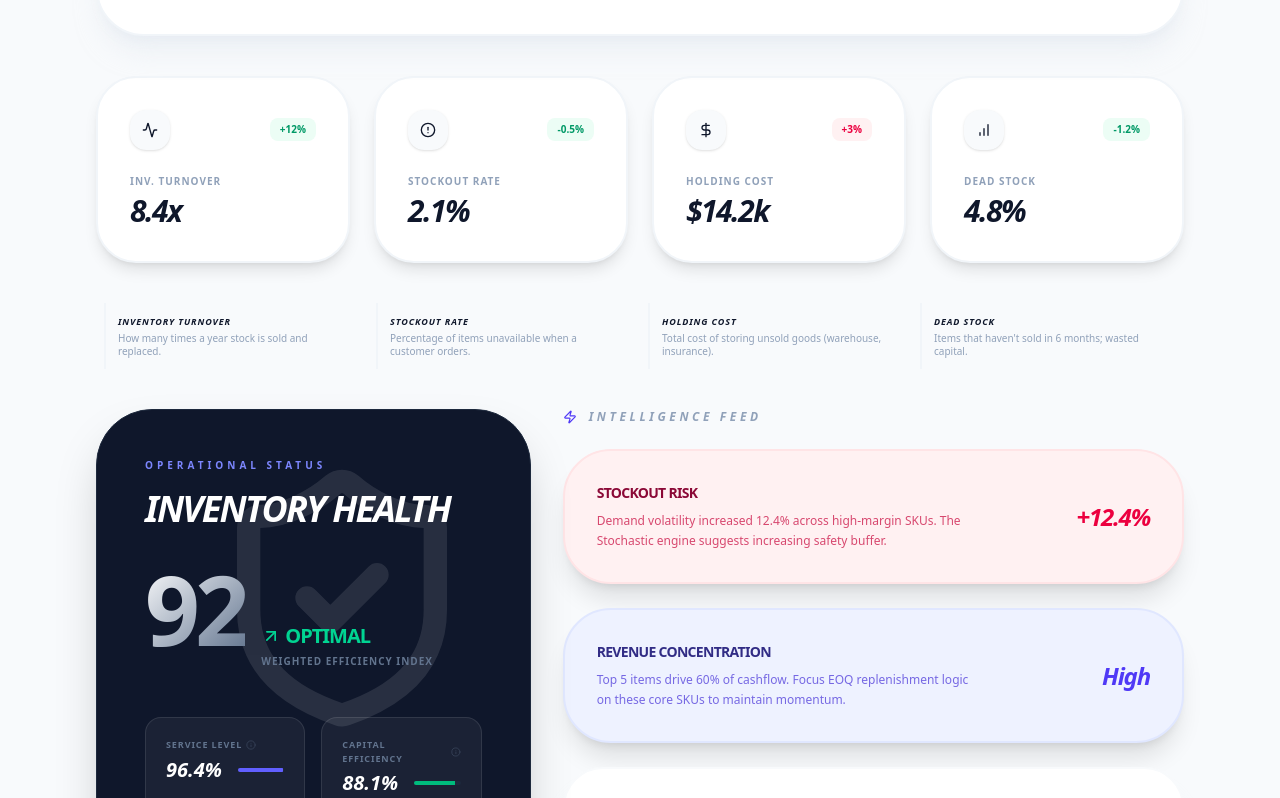
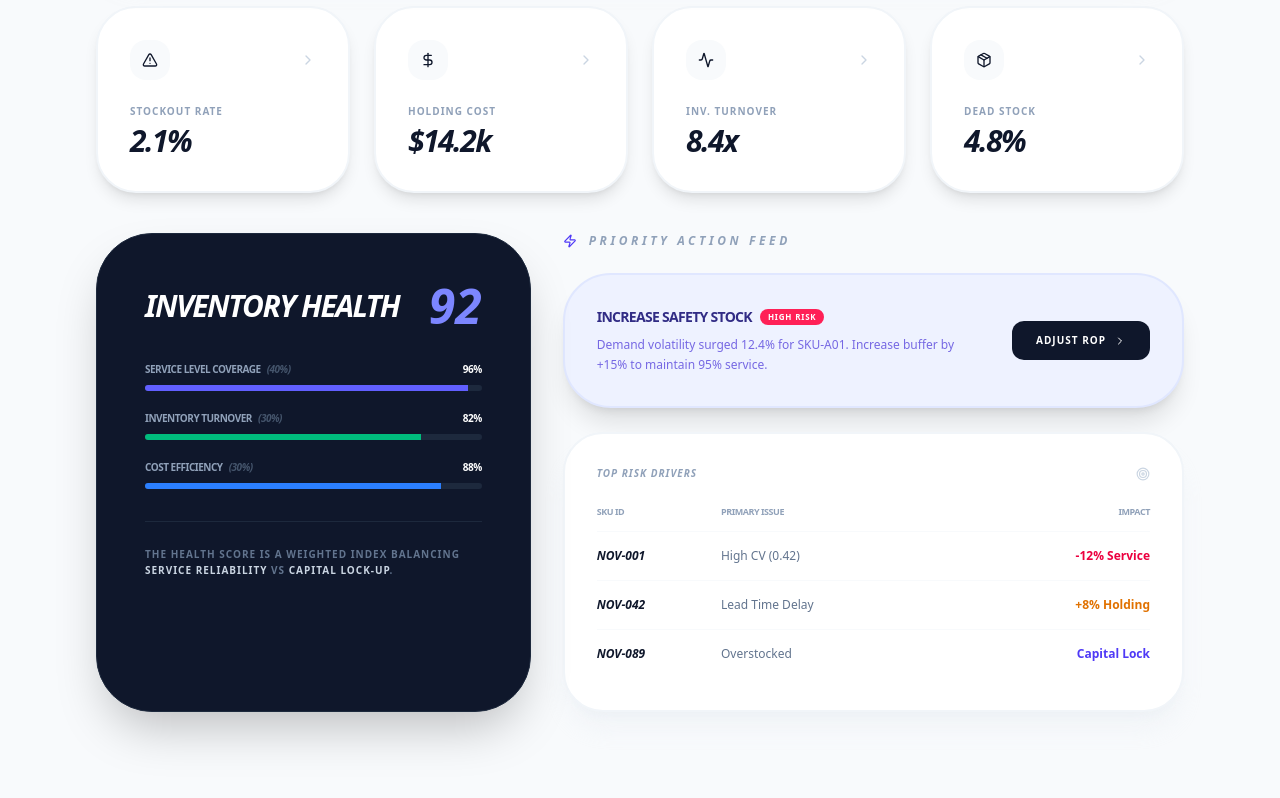
Before and after one commit to pankrulez/NovaCart-Inventory-Optimization, a Next.js app in the folder frontend/: page / in a window 1280 px wide. Shown: the part 362-1160 px from the top of the page. Built offline with nearby package versions, Linux system fonts and the light colour scheme; no server answers.

Commit message:
UI enhancements

```diff
--- a/frontend/src/app/page.tsx
+++ b/frontend/src/app/page.tsx
@@ -12,6 +12,12 @@ import PipelineSection from '@/components/Pipeline';
 import DemandForecastSection from '@/components/DemandForecast';
 
 export default function NovaCartModular() {
+  const navigateToTab = (tabId: string, customInputs?: any) => {
+  setActiveTab(tabId);
+  if (customInputs) {
+    setInputs({ ...inputs, ...customInputs });
+  }
+};
   // 1. GLOBAL STATE
   const [activeTab, setActiveTab] = useState('home');
   const [loading, setLoading] = useState(false);
@@ -87,7 +93,7 @@ export default function NovaCartModular() {
 
       {/* --- MAIN CONTENT AREA --- */}
       <main className="max-w-6xl mx-auto py-12 px-8">
-        {activeTab === 'home' && <HomeSection />}
+        {activeTab === 'home' && <HomeSection onNavigate={navigateToTab} />}
 
         {activeTab === 'optimizer' && (
           <OptimizerSection
--- a/frontend/src/components/Home.tsx
+++ b/frontend/src/components/Home.tsx
@@ -1,121 +1,106 @@
 "use client";
 import React from 'react';
 import {
-  TrendingUp, AlertCircle, ShieldCheck, DollarSign,
-  ArrowUpRight, Activity, Zap, BarChart, Info, Target, Box
+  ShieldCheck, AlertTriangle, ArrowUpRight, Zap,
+  Activity, Info, ChevronRight, Package, DollarSign, Target
 } from 'lucide-react';
-import { AreaChart, Area, ResponsiveContainer } from 'recharts';
 
-export default function HomeSection() {
-  const trendData = [
-    { name: 'M', value: 400 }, { name: 'T', value: 300 },
-    { name: 'W', value: 600 }, { name: 'T', value: 800 },
-    { name: 'F', value: 500 }, { name: 'S', value: 900 },
-  ];
+export default function HomeSection({ onNavigate }: any) {
 
   return (
     <div className="space-y-10 animate-in fade-in slide-in-from-bottom-4 duration-1000">
 
-      {/* --- PROJECT OVERVIEW HEADER --- */}
+      {/* --- 1. PROJECT OVERVIEW --- */}
       <div className="bg-white border-2 border-slate-100 p-10 rounded-[3rem] shadow-xl shadow-slate-200/50 relative overflow-hidden">
-        <div className="absolute top-0 right-0 p-8 opacity-5">
-          <Box size={180} className="text-indigo-600" />
-        </div>
         <div className="relative z-10 max-w-3xl space-y-4">
-          <h2 className="text-3xl font-black text-slate-900 tracking-tighter uppercase italic">NovaCart: Adaptive Inventory Engine</h2>
+          <h2 className="text-3xl font-black text-slate-900 tracking-tighter uppercase italic">NovaCart Architecture</h2>
           <p className="text-slate-500 font-medium leading-relaxed">
-            An enterprise-grade supply chain solution utilizing <strong className="text-slate-900 font-black">Stochastic Modeling</strong> and <strong className="text-slate-900 font-black">Economic Order Quantity (EOQ)</strong> optimization.
-            NovaCart analyzes demand volatility and lead-time variance to minimize holding costs while maintaining a
-            <strong className="text-slate-900 font-black"> 95%+ service level</strong> across global catalogs.
+            A stochastic inventory engine that bridges the gap between <strong className="text-slate-900 font-black">Predictive Analytics</strong> and <strong className="text-slate-900 font-black">Operational Execution</strong>.
           </p>
-          <div className="flex gap-4">
-            <span className="bg-indigo-50 text-indigo-600 text-[9px] font-black px-3 py-1.5 rounded-lg uppercase tracking-widest border border-indigo-100 shadow-sm">Statistical Simulation</span>
-            <span className="bg-emerald-50 text-emerald-600 text-[9px] font-black px-3 py-1.5 rounded-lg uppercase tracking-widest border border-emerald-100 shadow-sm">Real-time Optimization</span>
-          </div>
         </div>
       </div>
 
-      {/* --- TOP ROW: KPI STRIP --- */}
+      {/* --- 2. CLICKABLE KPI STRIP (DRILL-DOWN) --- */}
       <div className="grid grid-cols-1 md:grid-cols-4 gap-6">
-        <KPIItem title="Inv. Turnover" val="8.4x" change="+12%" up={true} icon={<Activity size={16}/>} />
-        <KPIItem title="Stockout Rate" val="2.1%" change="-0.5%" up={true} icon={<AlertCircle size={16}/>} />
-        <KPIItem title="Holding Cost" val="$14.2k" change="+3%" up={false} icon={<DollarSign size={16}/>} />
-        <KPIItem title="Dead Stock" val="4.8%" change="-1.2%" up={true} icon={<BarChart size={16}/>} />
-      </div>
-
-      {/* --- METRIC DEFINITIONS (EXPLAINER) --- */}
-      <div className="grid grid-cols-1 md:grid-cols-4 gap-4 px-2">
-        <MetricDef label="Inventory Turnover" desc="How many times a year stock is sold and replaced." />
-        <MetricDef label="Stockout Rate" desc="Percentage of items unavailable when a customer orders." />
-        <MetricDef label="Holding Cost" desc="Total cost of storing unsold goods (warehouse, insurance)." />
-        <MetricDef label="Dead Stock" desc="Items that haven't sold in 6 months; wasted capital." />
+        <KPIButton
+          title="Stockout Rate" val="2.1%" change="-0.5%"
+          icon={<AlertTriangle size={16}/>} color="rose"
+          onClick={() => onNavigate('optimizer')}
+        />
+        <KPIButton
+          title="Holding Cost" val="$14.2k" change="+3%"
+          icon={<DollarSign size={16}/>} color="indigo"
+          onClick={() => onNavigate('optimization')}
+        />
+        <KPIButton
+          title="Inv. Turnover" val="8.4x" change="+12%"
+          icon={<Activity size={16}/>} color="emerald"
+          onClick={() => onNavigate('data-lab')}
+        />
+        <KPIButton
+          title="Dead Stock" val="4.8%" change="-1.2%"
+          icon={<Package size={16}/>} color="amber"
+          onClick={() => onNavigate('data-lab')}
+        />
       </div>
 
       <div className="grid grid-cols-12 gap-8">
-        {/* --- LEFT: INVENTORY HEALTH SCORE --- */}
-        <div className="col-span-12 lg:col-span-5 bg-slate-900 rounded-[3.5rem] p-12 text-white shadow-2xl relative overflow-hidden group border border-slate-800">
-          <div className="absolute top-0 right-0 p-12 opacity-10 group-hover:rotate-12 transition-transform duration-1000">
-             <ShieldCheck size={280} />
-          </div>
-
+        {/* --- 3. HEALTH SCORE BREAKDOWN --- */}
+        <div className="col-span-12 lg:col-span-5 bg-slate-900 rounded-[3.5rem] p-12 text-white shadow-2xl relative overflow-hidden border border-slate-800">
           <div className="relative z-10 space-y-8">
-            <div>
-              <p className="text-[10px] font-black text-indigo-400 uppercase tracking-[0.4em] mb-4">Operational Status</p>
-              <h2 className="text-4xl font-black italic tracking-tighter uppercase">Inventory Health</h2>
+            <div className="flex items-center justify-between">
+              <h2 className="text-3xl font-black italic tracking-tighter uppercase">Inventory Health</h2>
+              <span className="text-5xl font-black text-indigo-400 italic">92</span>
             </div>
 
-            <div className="flex items-baseline gap-4">
-              <span className="text-8xl font-black tracking-tighter text-transparent bg-clip-text bg-gradient-to-br from-white to-slate-500">
-                92
-              </span>
-              <div className="space-y-1">
-                 <p className="text-emerald-400 font-black text-xl flex items-center gap-1 uppercase tracking-tighter">
-                   <ArrowUpRight size={20}/> Optimal
-                 </p>
-                 <p className="text-[10px] text-slate-500 font-bold uppercase tracking-widest">Weighted Efficiency Index</p>
-              </div>
+            <div className="space-y-5">
+               <ScoreBar label="Service Level Coverage" val="96%" weight="40%" color="bg-indigo-500" />
+               <ScoreBar label="Inventory Turnover" val="82%" weight="30%" color="bg-emerald-500" />
+               <ScoreBar label="Cost Efficiency" val="88%" weight="30%" color="bg-blue-500" />
             </div>
 
-            <div className="grid grid-cols-2 gap-4 pt-4">
-               <HealthMetric label="Service Level" val="96.4%" color="bg-indigo-500" tooltip="Probability of fulfilling all customer demand based on safety stock." />
-               <HealthMetric label="Capital Efficiency" val="88.1%" color="bg-emerald-500" tooltip="Balance between inventory investment and operational cost." />
+            <div className="pt-6 border-t border-slate-800">
+               <p className="text-[10px] text-slate-500 font-black uppercase tracking-widest leading-relaxed">
+                  The health score is a weighted index balancing <strong className="text-slate-300">Service Reliability</strong> vs <strong className="text-slate-300">Capital Lock-up</strong>.
+               </p>
             </div>
           </div>
         </div>
 
-        {/* --- RIGHT: INSIGHT CARDS (DECISION LAYER) --- */}
+        {/* --- 4. ACTION FEED (PRIORITIZED) --- */}
         <div className="col-span-12 lg:col-span-7 space-y-6">
-          <h3 className="text-xs font-black uppercase text-slate-400 tracking-[0.3em] flex items-center gap-3 italic font-bold">
-            <Zap size={14} className="text-indigo-600" /> Intelligence Feed
+          <h3 className="text-xs font-black uppercase text-slate-400 tracking-[0.3em] flex items-center gap-3 italic">
+            <Zap size={14} className="text-indigo-600" /> Priority Action Feed
           </h3>
 
-          <InsightCard
-            title="Stockout Risk"
-            desc="Demand volatility increased 12.4% across high-margin SKUs. The Stochastic engine suggests increasing safety buffer."
-            stat="+12.4%"
-            isWarning={true}
+          <ActionCard
+            title="Increase Safety Stock"
+            impact="High Risk"
+            desc="Demand volatility surged 12.4% for SKU-A01. Increase buffer by +15% to maintain 95% service."
+            btnLabel="Adjust ROP"
+            onAction={() => onNavigate('optimizer', { avg_demand: 180, demand_std: 55 })}
           />
 
-          <InsightCard
-            title="Revenue Concentration"
-            desc="Top 5 items drive 60% of cashflow. Focus EOQ replenishment logic on these core SKUs to maintain momentum."
-            stat="High"
-            isWarning={false}
-          />
-
-          {/* Mini Demand Chart */}
-          <div className="bg-white border-2 border-slate-50 rounded-[2.5rem] p-8 shadow-xl shadow-slate-200/30 flex items-center justify-between group transition-all hover:border-slate-100">
-             <div className="space-y-1">
-                <p className="text-[10px] font-black text-slate-400 uppercase tracking-widest">Global Demand Pulse</p>
-                <h4 className="text-2xl font-black text-slate-900 tracking-tighter italic">Active Scaling</h4>
+          {/* --- 5. TOP SKUs DRIVING RISK (TABLE) --- */}
+          <div className="bg-white border-2 border-slate-100 rounded-[2.5rem] p-8 shadow-xl shadow-slate-200/30 overflow-hidden">
+             <div className="flex items-center justify-between mb-6">
+                <h4 className="text-[10px] font-black uppercase text-slate-400 tracking-widest italic">Top Risk Drivers</h4>
+                <Target size={14} className="text-slate-300" />
              </div>
-             <div className="h-16 w-32 grayscale group-hover:grayscale-0 transition-all duration-700">
-                <ResponsiveContainer width="100%" height="100%">
-                   <AreaChart data={trendData}>
-                      <Area type="monotone" dataKey="value" stroke="#6366f1" fill="#6366f1" fillOpacity={0.1} strokeWidth={3} />
-                   </AreaChart>
-                </ResponsiveContainer>
-             </div>
+             <table className="w-full text-left">
+                <thead>
+                   <tr className="text-[9px] font-black text-slate-400 uppercase tracking-tighter border-b border-slate-50">
+                      <th className="pb-3">SKU ID</th>
+                      <th className="pb-3">Primary Issue</th>
+                      <th className="pb-3 text-right">Impact</th>
+                   </tr>
+                </thead>
+                <tbody className="text-xs font-bold text-slate-700">
+                   <RiskRow id="NOV-001" issue="High CV (0.42)" impact="-12% Service" color="text-rose-600" />
+                   <RiskRow id="NOV-042" issue="Lead Time Delay" impact="+8% Holding" color="text-amber-600" />
+                   <RiskRow id="NOV-089" issue="Overstocked" impact="Capital Lock" color="text-indigo-600" />
+                </tbody>
+             </table>
           </div>
         </div>
       </div>
@@ -123,63 +108,65 @@ export default function HomeSection() {
   );
 }
 
-// --- HELPER COMPONENTS ---
+// --- HELPERS ---
 
-function MetricDef({ label, desc }: { label: string, desc: string }) {
+function KPIButton({ title, val, change, up, icon, color, onClick }: any) {
+  const colors: any = {
+    rose: 'hover:border-rose-200 group-hover:text-rose-600',
+    indigo: 'hover:border-indigo-200 group-hover:text-indigo-600',
+    emerald: 'hover:border-emerald-200 group-hover:text-emerald-600',
+    amber: 'hover:border-amber-200 group-hover:text-amber-600',
+  };
+
   return (
-    <div className="p-3 border-l-2 border-slate-100 group hover:border-indigo-400 transition-colors">
-      <h5 className="text-[9px] font-black text-slate-900 uppercase tracking-widest mb-1 italic">{label}</h5>
-      <p className="text-[10px] text-slate-400 font-medium leading-tight">{desc}</p>
-    </div>
+    <button onClick={onClick} className={`bg-white border-2 border-slate-100 p-8 rounded-[2.5rem] shadow-lg hover:shadow-xl transition-all group text-left w-full ${colors[color]}`}>
+      <div className="flex justify-between items-center mb-6">
+        <div className="bg-slate-50 p-3 rounded-2xl group-hover:bg-slate-900 transition-all">{icon}</div>
+        <ChevronRight size={16} className="text-slate-300 group-hover:translate-x-1 transition-transform" />
+      </div>
+      <p className="text-[10px] font-black text-slate-400 uppercase tracking-widest mb-1">{title}</p>
+      <h4 className="text-3xl font-black text-slate-900 tracking-tighter italic">{val}</h4>
+    </button>
   );
 }
 
-function KPIItem({ title, val, change, up, icon }: any) {
+function ScoreBar({ label, val, weight, color }: any) {
   return (
-    <div className="bg-white border-2 border-slate-100 p-8 rounded-[2.5rem] shadow-lg hover:shadow-xl transition-all group">
-      <div className="flex justify-between items-center mb-6">
-        <div className="bg-slate-50 p-3 rounded-2xl text-slate-900 group-hover:bg-slate-900 group-hover:text-indigo-400 transition-all shadow-sm">
-          {icon}
-        </div>
-        <span className={`text-[10px] font-black px-2.5 py-1 rounded-lg ${up ? 'bg-emerald-50 text-emerald-600' : 'bg-rose-50 text-rose-600'}`}>
-          {change}
-        </span>
+    <div className="space-y-2">
+      <div className="flex justify-between text-[10px] font-black uppercase tracking-tighter">
+        <span className="text-slate-400">{label} <span className="text-slate-600 ml-1 italic">({weight})</span></span>
+        <span className="text-white">{val}</span>
       </div>
-      <p className="text-[10px] font-black text-slate-400 uppercase tracking-widest mb-1">{title}</p>
-      <h4 className="text-3xl font-black text-slate-900 tracking-tighter italic">{val}</h4>
-    </div>
-  );
-}
-
-function HealthMetric({ label, val, color, tooltip }: any) {
-  return (
-    <div className="bg-white/5 border border-white/10 p-5 rounded-2xl group/tip relative">
-      <p className="text-[9px] font-black text-slate-500 uppercase tracking-widest mb-1 flex items-center gap-1">
-        {label} <Info size={10} className="opacity-40" />
-      </p>
-      <div className="flex items-center gap-4">
-        <span className="text-xl font-black text-white italic">{val}</span>
-        <div className="flex-1 h-1 bg-slate-800 rounded-full overflow-hidden">
-           <div className={`h-full ${color} transition-all duration-1000`} style={{ width: val }} />
-        </div>
-      </div>
-      <div className="absolute bottom-full left-0 mb-2 w-48 p-3 bg-slate-800 text-[9px] text-slate-300 rounded-xl opacity-0 group-hover/tip:opacity-100 transition-opacity pointer-events-none border border-slate-700 shadow-2xl z-50">
-        {tooltip}
+      <div className="h-1.5 bg-slate-800 rounded-full overflow-hidden">
+        <div className={`h-full ${color}`} style={{ width: val }} />
       </div>
     </div>
   );
 }
 
-function InsightCard({ title, desc, stat, isWarning }: any) {
+function ActionCard({ title, impact, desc, btnLabel, onAction }: any) {
   return (
-    <div className={`p-8 rounded-[3rem] border-2 flex items-center justify-between shadow-xl transition-all hover:translate-x-1 ${isWarning ? 'bg-rose-50 border-rose-100' : 'bg-indigo-50 border-indigo-100'}`}>
-      <div className="space-y-2">
-        <h4 className={`text-sm font-black uppercase tracking-tighter ${isWarning ? 'text-rose-900' : 'text-indigo-900'}`}>{title}</h4>
-        <p className={`text-xs font-medium max-w-sm leading-relaxed ${isWarning ? 'text-rose-700/70' : 'text-indigo-700/70'}`}>{desc}</p>
+    <div className="p-8 rounded-[3rem] border-2 bg-indigo-50 border-indigo-100 shadow-xl flex flex-col md:flex-row items-center justify-between gap-6 hover:scale-[1.01] transition-transform">
+      <div className="space-y-2 text-center md:text-left">
+        <div className="flex items-center gap-2 justify-center md:justify-start">
+           <h4 className="text-sm font-black uppercase tracking-tighter text-indigo-900">{title}</h4>
+           <span className="text-[8px] font-black bg-rose-500 text-white px-2 py-0.5 rounded-full uppercase tracking-widest">{impact}</span>
+        </div>
+        <p className="text-xs font-medium text-indigo-700/70 max-w-sm leading-relaxed">{desc}</p>
       </div>
-      <div className={`text-2xl font-black italic tracking-tighter ${isWarning ? 'text-rose-600' : 'text-indigo-600'}`}>
-        {stat}
-      </div>
+      <button onClick={onAction} className="bg-slate-900 text-white px-6 py-3 rounded-xl font-black text-[10px] uppercase tracking-widest hover:bg-indigo-600 transition-all flex items-center gap-2 shrink-0">
+        {btnLabel} <ChevronRight size={12} />
+      </button>
     </div>
   );
 }
+
+function RiskRow({ id, issue, impact, color }: any) {
+  return (
+    <tr className="border-b border-slate-50 last:border-0">
+      <td className="py-4 text-slate-900 font-black italic">{id}</td>
+      <td className="py-4 text-slate-500 font-medium">{issue}</td>
+      <td className={`py-4 text-right font-black ${color}`}>{impact}</td>
+    </tr>
+  );
+}
```
